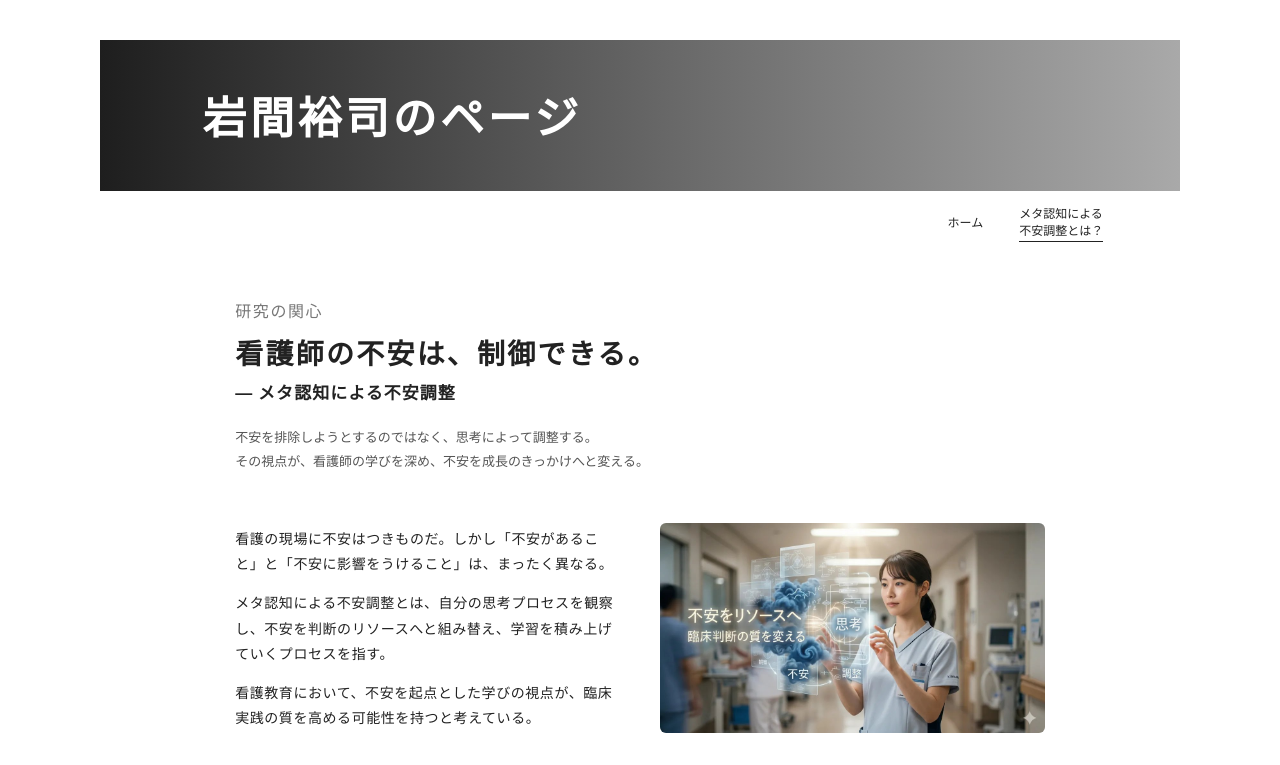
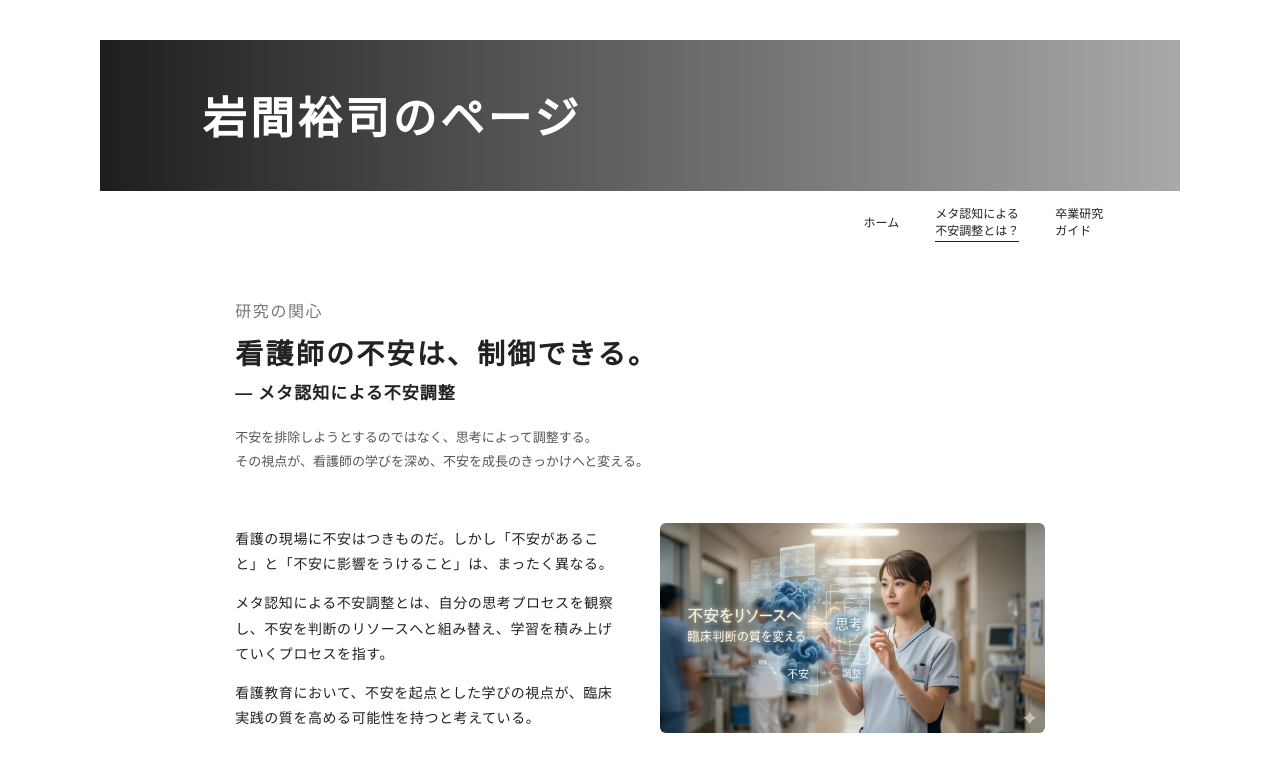
Before and after one commit to YujiIWAMA/homepage, a plain HTML site: page metacognition.html in a window 1280 px wide. Shown: the top 765 px of the page. Drawn offline with Linux system fonts and the light colour scheme.

Commit message:
Update metacognition.html

```diff
--- a/metacognition.html
+++ b/metacognition.html
@@ -17,6 +17,7 @@
   <nav class="gnav">
     <a href="index.html">ホーム</a>
     <a href="metacognition.html" aria-current="page">メタ認知による<br>不安調整とは？</a>
+    <a href="sotsuken/">卒業研究<br>ガイド</a>
   </nav>
 
   <main class="wrap article">
```
